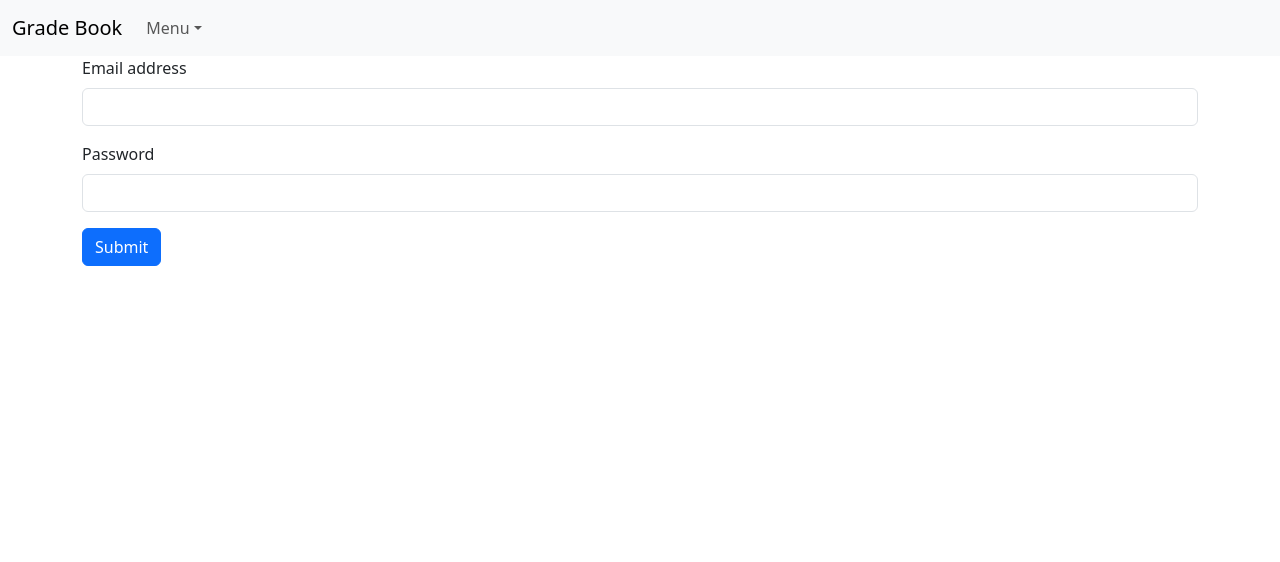
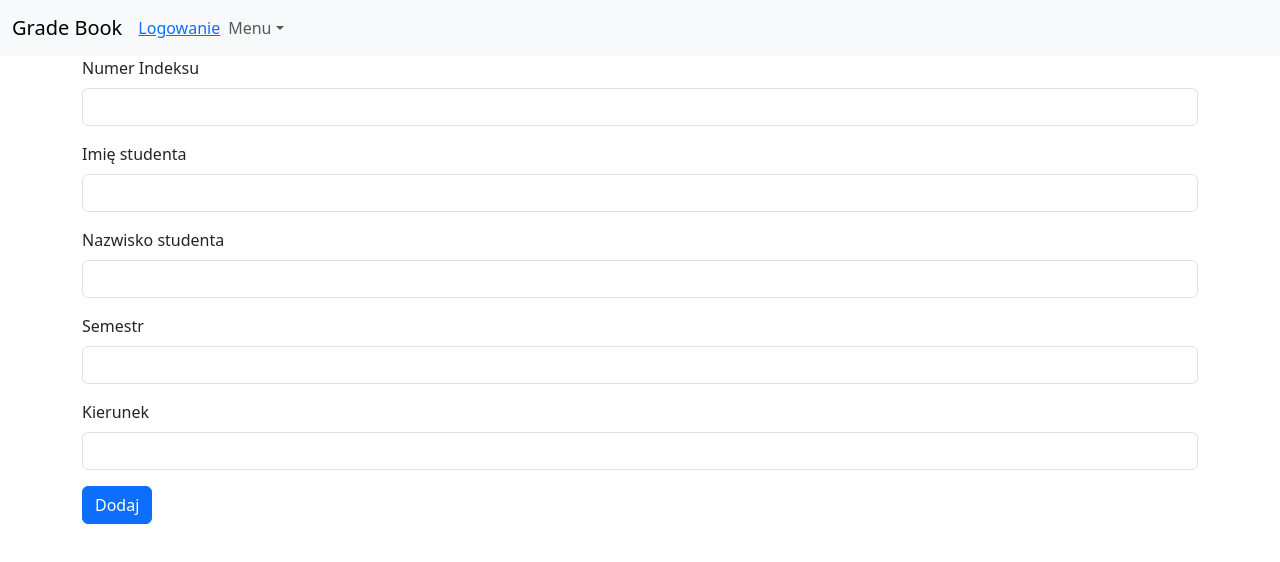
Before and after one commit to DamianSkrzyniarz/grade-book-front, a React (Vite) app: page /create/student in a window 1280 px wide. Shown: the top 562 px of the page. Built offline with nearby package versions, Linux system fonts and the light colour scheme.

Commit message:
add more components

```diff
--- a/package.json
+++ b/package.json
@@ -11,11 +11,13 @@
   },
   "dependencies": {
     "@types/js-cookie": "^3.0.6",
+    "axios": "^1.6.7",
     "bootstrap": "^5.3.2",
     "js-cookie": "^3.0.5",
     "jwt-decode": "^4.0.0",
     "react": "^18.2.0",
-    "react-dom": "^18.2.0"
+    "react-dom": "^18.2.0",
+    "react-router-dom": "^6.21.3"
   },
   "devDependencies": {
     "@types/react": "^18.2.43",
--- a/src/App.tsx
+++ b/src/App.tsx
@@ -1,12 +1,40 @@
 import './App.css'
 import Navbar from "./components/Navbar.tsx";
+import {Route, Routes} from "react-router-dom";
 import LoginForm from "./components/LoginForm.tsx";
+import CourseList from "./components/CourseList.tsx";
+import StudentInfo from "./components/StudentInfo.tsx";
+import {useEffect, useState} from "react";
+import {User} from "./interfaces/User.ts";
+import Cookies from "js-cookie";
+import {jwtDecode} from "jwt-decode";
+import NewStudentForm from "./components/NewStudentForm.tsx";
 
 function App() {
+
+    const [userData, setUserData] = useState<User>()
+
+    useEffect( () => {
+        if(typeof Cookies.get('token') !== "undefined") {
+            setUserData(jwtDecode<User>(Cookies.get('token')!))
+        }
+    }, [])
+
   return (
     <div>
       <Navbar/>
-      <LoginForm/>
+      <Routes>
+        <Route path="/login" element={<LoginForm/>}/>
+        <Route path="/student" element={<StudentInfo {...userData}/>} />
+        <Route path="/courses" element={<CourseList {...userData}/>} >
+            <Route path=":id"/>
+        </Route>
+        <Route path="/create">
+            <Route path="student" element={<NewStudentForm/>}/>
+            <Route path="teacher"/>
+            <Route path="course"/>
+        </Route>
+      </Routes>
     </div>
   )
 }
--- /dev/null
+++ b/src/components/CurrentUser.tsx
@@ -0,0 +1,27 @@
+import {Link} from "react-router-dom";
+
+function CurrentUser (userData: User|undefined){
+
+    if(typeof userData?.sub == "undefined"){
+        return <div><Link to="/login"> Logowanie </Link></div>
+    }
+
+    function handleLogout() {
+        Cookies.remove('token')
+        location.reload()
+    }
+
+    return (
+        <>
+            <div>{userData.sub}</div>
+            <div>
+                <button type="submit" className="btn btn-primary" onClick={handleLogout}>Wyloguj</button>
+            </div>
+            </>
+            )
+            }
+
+            import {User} from "../interfaces/User.ts";
+import Cookies from "js-cookie";
+
+export default CurrentUser
--- a/src/components/LoginForm.tsx
+++ b/src/components/LoginForm.tsx
@@ -1,4 +1,4 @@
-import {useState} from "react";
+import React, {useState} from "react";
 import Cookies from 'js-cookie';
 
 interface Credentials{
@@ -24,30 +24,27 @@ function LoginForm(){
                 location.reload()
             })
     }
-    function handleEmailChange(event: React.ChangeEvent<HTMLInputElement>){
-        setFormData({
-            email: event.target.value,
-            password: formData.password
-        })
+
+    function handleChange(event: React.ChangeEvent<HTMLInputElement>){
+        console.log(event.target)
+        setFormData((current) => ({
+            ...current,
+            [event.target.id]: event.target.value
+        }))
     }
-    function handlePasswordChange(event: React.ChangeEvent<HTMLInputElement>){
-        setFormData({
-            email: formData.email,
-            password: event.target.value
-        })
-    }
+
     return (
         <div className="container">
             <form onSubmit={handleForm}>
                 <div className="mb-3">
                     <label htmlFor="inputEmail1" className="form-label">Email address</label>
-                    <input type="email" className="form-control" id="inputEmail1" value={formData.email} onChange={handleEmailChange}/>
+                    <input type="email" className="form-control" id="email" value={formData.email} onChange={handleChange}/>
                 </div>
                 <div className="mb-3">
                     <label htmlFor="inputPassword1" className="form-label">Password</label>
-                    <input type="password" className="form-control" id="inputPassword1" value={formData.password} onChange={handlePasswordChange}/>
+                    <input type="password" className="form-control" id="password" value={formData.password} onChange={handleChange}/>
                 </div>
-                <button type="submit" className="btn btn-primary">Submit</button>
+                <button type="submit" className="btn btn-primary">Zaloguj</button>
             </form>
 
         </div>
--- /dev/null
+++ b/src/components/MenuList.tsx
@@ -0,0 +1,33 @@
+import {User} from "../interfaces/User.ts";
+import {Link} from "react-router-dom";
+
+function MenuList(userData: User|undefined) {
+
+    if(userData?.scope === "ROLE_ADMIN") {
+        return (
+            <ul className="dropdown-menu">
+                <li><Link to="/create/student"> Dodaj studenta </Link></li>
+                <li><Link to="/create/teacher"> Dodaj nauczyciela </Link></li>
+                <li><Link to="/create/course"> Dodaj przedmiot </Link></li>
+            </ul>
+        )
+    }
+    if(userData?.scope === "ROLE_TEACHER") {
+        return (
+            <ul className="dropdown-menu">
+                <li><a className="dropdown-item" href="#">Mój Profil</a></li>
+                <li><a className="dropdown-item" href="#">Przedmioty</a></li>
+            </ul>
+        )
+    }
+    if(userData?.scope === "ROLE_STUDENT") {
+        return (
+            <ul className="dropdown-menu">
+                <li><Link to="/student"> Profil </Link></li>
+                <li><Link to="/courses"> Przedmioty i oceny </Link></li>
+            </ul>
+        )
+    }
+}
+
+export default MenuList
--- a/src/components/Navbar.tsx
+++ b/src/components/Navbar.tsx
@@ -1,15 +1,14 @@
 import {useEffect, useState} from "react";
 import {jwtDecode} from "jwt-decode";
 import Cookies from "js-cookie";
+import CurrentUser from "./CurrentUser.tsx";
+import {User} from "../interfaces/User.ts";
+import MenuList from "./MenuList.tsx";
 
-interface User{
-    sub?: string
-    scope?: string
-}
 
 function Navbar(){
 
-    const [userData, setUserData] = useState<User>({})
+    const [userData, setUserData] = useState<User>()
 
     useEffect( () => {
         if(typeof Cookies.get('token') !== "undefined") {
@@ -26,7 +25,7 @@ function Navbar(){
                         aria-expanded="false" aria-label="Toggle navigation">
                     <span className="navbar-toggler-icon"></span>
                 </button>
-                <div>{userData.sub}</div>
+                <CurrentUser {...userData}/>
                 <div className="collapse navbar-collapse" id="navbarSupportedContent">
                     <ul className="navbar-nav me-auto mb-2 mb-lg-0">
                         <li className="nav-item dropdown">
@@ -34,12 +33,7 @@ function Navbar(){
                                aria-expanded="false">
                                 Menu
                             </a>
-                            <ul className="dropdown-menu">
-                                <li><a className="dropdown-item" href="#">Mój Profil</a></li>
-                                <li><a className="dropdown-item" href="#">Przedmioty</a></li>
-                                <li><a className="dropdown-item" href="#">Oceny</a></li>
-
-                            </ul>
+                            <MenuList {...userData}/>
                         </li>
                     </ul>
                 </div>
--- /dev/null
+++ b/src/components/NewStudentForm.tsx
@@ -0,0 +1,66 @@
+import React, {useState} from "react";
+import Cookies from 'js-cookie';
+import {Student} from "../interfaces/Student.ts";
+
+
+function NewStudentForm(){
+
+    const [formData, setFormData] = useState<Student>({})
+
+    function handleForm(event: React.FormEvent<HTMLFormElement>) {
+        event.preventDefault()
+        console.log(formData)
+        const headers = new Headers()
+        headers.set('Authorization', 'Bearer ' + Cookies.get('token'));
+        headers.append('Content-Type', "application/json")
+        fetch(`http://localhost:8080/students/new`, {
+            method: 'POST',
+            mode: 'cors',
+            headers: headers,
+            body: JSON.stringify(formData)
+        })
+    }
+            function handleChange(event: React.ChangeEvent<HTMLInputElement>) {
+                console.log(event.target)
+                setFormData((current) => ({
+                    ...current,
+                    [event.target.id]: event.target.value
+                }))
+            }
+
+            return (
+                <div className="container">
+                    <form onSubmit={handleForm}>
+                        <div className="mb-3">
+                            <label htmlFor="index" className="form-label">Numer Indeksu</label>
+                            <input type="number" className="form-control" id="index" value={formData.index}
+                                   onChange={handleChange}/>
+                        </div>
+                        <div className="mb-3">
+                            <label htmlFor="firstName" className="form-label">Imię studenta</label>
+                            <input type="text" className="form-control" id="firstName" value={formData.firstName}
+                                   onChange={handleChange}/>
+                        </div>
+                        <div className="mb-3">
+                            <label htmlFor="lastName" className="form-label">Nazwisko studenta</label>
+                            <input type="text" className="form-control" id="lastName" value={formData.lastName}
+                                   onChange={handleChange}/>
+                        </div>
+                        <div className="mb-3">
+                            <label htmlFor="semester" className="form-label">Semestr</label>
+                            <input type="text" className="form-control" id="semester" value={formData.semester}
+                                   onChange={handleChange}/>
+                        </div>
+                        <div className="mb-3">
+                            <label htmlFor="major" className="form-label">Kierunek</label>
+                            <input type="text" className="form-control" id="major" value={formData.major}
+                                   onChange={handleChange}/>
+                        </div>
+                        <button type="submit" className="btn btn-primary">Dodaj</button>
+                    </form>
+
+                </div>
+            )
+}
+
+export default NewStudentForm
--- a/src/components/StudentInfo.tsx
+++ b/src/components/StudentInfo.tsx
@@ -1,27 +1,20 @@
 import React, {useState} from "react";
+import {Student} from "../interfaces/Student.ts";
+import Cookies from "js-cookie";
+import {User} from "../interfaces/User.ts";
 
-interface studentProps {
-    id: number
-}
-
-interface Student{
-    firstName?: string
-    lastName?: string
-    index?: number
-    semester?: string
-    major?: string
-}
-
-function StudentInfo(props: studentProps){
+function StudentInfo(currentUser: User){
 
     const [studentData, setStudentData] = useState<Student>({})
 
+
     React.useEffect(() => {
-        fetch(`http://localhost:8080/students/id/${props.id}`, {
+        const headers = new Headers()
+        headers.set('Authorization', 'Bearer ' + Cookies.get('token'));
+        fetch(`http://localhost:8080/students/email/${currentUser.sub}`, {
             method: 'GET',
-            headers: {
-                "Content-Type": "text/plain"
-            }
+            mode: 'cors',
+            headers: headers
         })
             .then(response => response.json())
             .then(data => setStudentData(data))
--- /dev/null
+++ b/src/interfaces/Student.ts
@@ -0,0 +1,7 @@
+export interface Student{
+    firstName?: string
+    lastName?: string
+    index?: number
+    semester?: string
+    major?: string
+}
--- /dev/null
+++ b/src/interfaces/User.ts
@@ -0,0 +1,4 @@
+export interface User{
+    sub?: string
+    scope?: string
+}
--- a/src/main.tsx
+++ b/src/main.tsx
@@ -3,9 +3,12 @@ import ReactDOM from 'react-dom/client'
 import App from './App.tsx'
 import 'bootstrap/dist/js/bootstrap.bundle.js'
 import 'bootstrap/dist/css/bootstrap.css'
+import {BrowserRouter} from "react-router-dom";
 
 ReactDOM.createRoot(document.getElementById('root')!).render(
   <React.StrictMode>
-    <App />
+    <BrowserRouter>
+        <App />
+    </BrowserRouter>
   </React.StrictMode>,
 )
```
Also changed, not shown: src/components/CourseList.tsx (+13 -7 lines), 1 other file (tests, documents, lock files or other folders).
